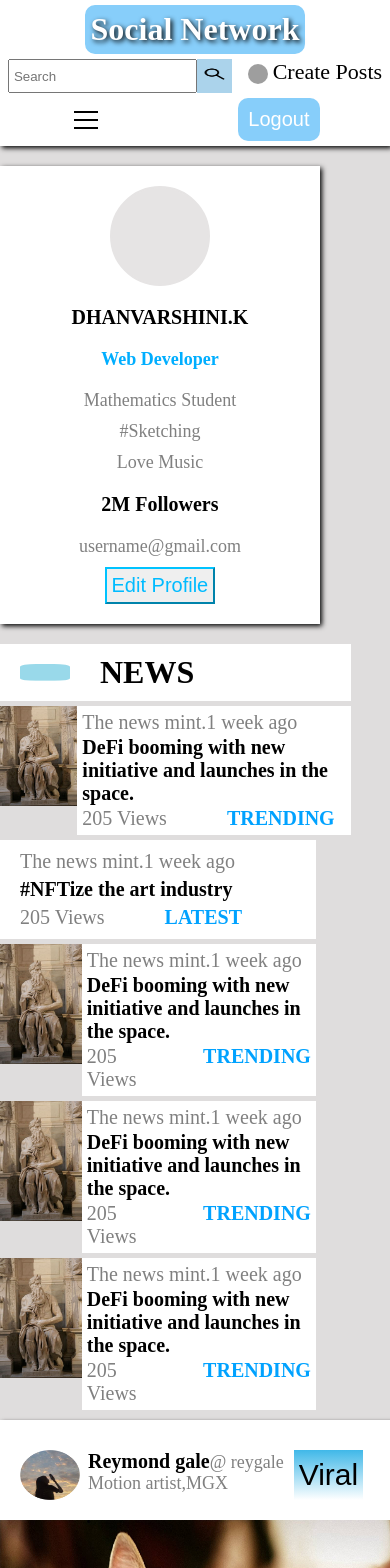
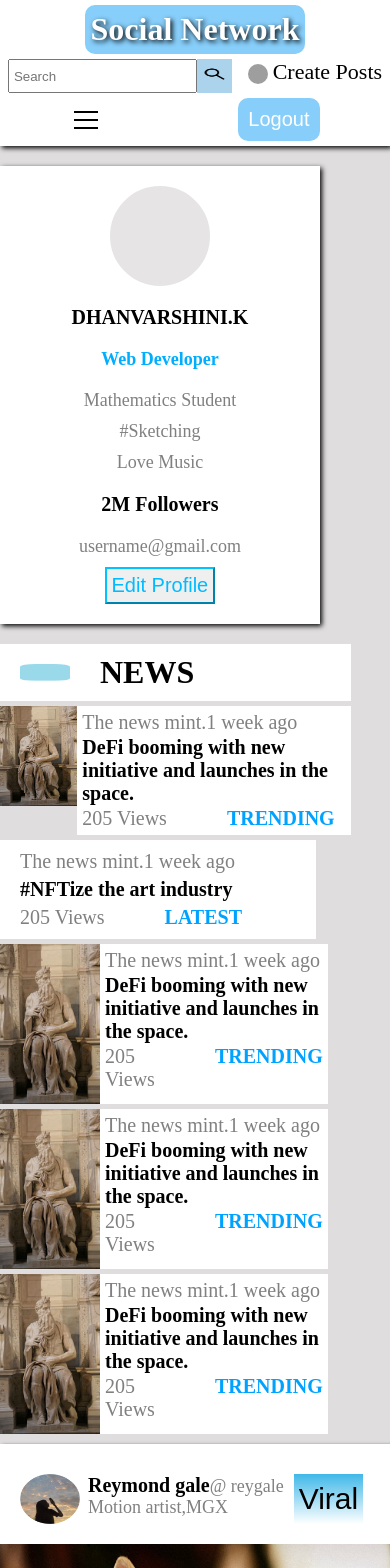
Before and after one commit to Dhanvarshinikarthi/socialnetwork, a React (Vite) app: page / in a window 390 px wide. Shown: the top 1568 px of the page. Built offline with nearby package versions, Linux system fonts and the light colour scheme; grey boxes are pictures that could not be loaded; the HTML template or start-up script is replaced by a standard one.

Commit message:
demo file

```diff
--- a/src/components/newslist/news.css
+++ b/src/components/newslist/news.css
@@ -133,7 +133,7 @@ a:hover {
 @media (max-width: 480px) {
   .newsfeedlist > img {
     width: 100px;
-    height: 120px;
+    height: 160px;
   }
   .newscards_main {
     width: 90%;
```
